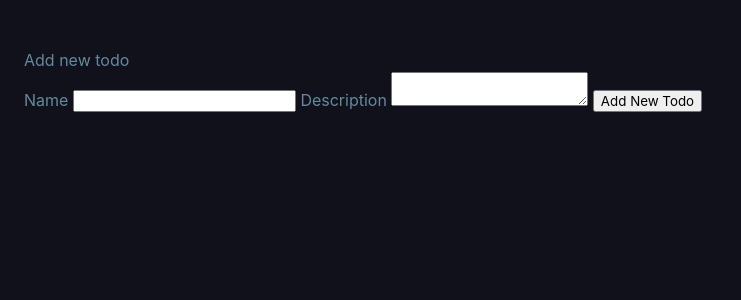
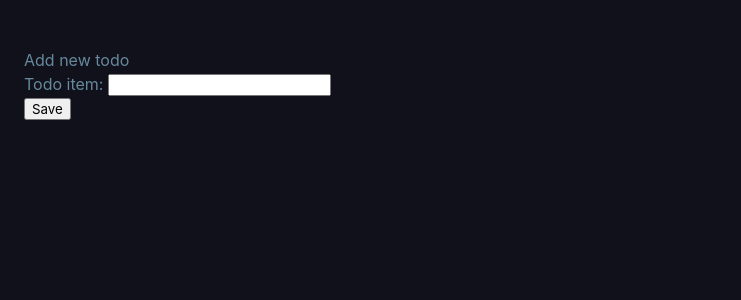
Before and after one commit to nsht/django_taskbook, a Django app: page /new in a window 1280 px wide. Shown: the top 300 px of the page, without its empty margins (0-741 px from the left). Run offline with Django 3.2, Linux system fonts and the light colour scheme; some libraries are stand-ins or nearby versions.

Commit message:
Added Form to add todoitem

```diff
--- /dev/null
+++ b/todoapp/todo/forms.py
@@ -0,0 +1,7 @@
+from django import forms
+from .models import TodoItem,SubItem
+
+class TodoItemForm(forms.ModelForm):
+    class Meta:
+        model = TodoItem
+        fields = ('todo_item',)
--- a/todoapp/todo/templates/todo/new_todo.html
+++ b/todoapp/todo/templates/todo/new_todo.html
@@ -5,11 +5,8 @@
 <h1>Add new todo</h1>
 <form action="{% url 'todo:add_todo' %}" method="POST" >
     {% csrf_token %}
-    <label for="todo_item">Name</label>
-    <input id="todo_item" type="text" name="todo_item">
-    <label for="description">Description</label>
-    <textarea id="description" name="description"></textarea>
-    <input type="submit" name = "new_todo" value="Add New Todo">
+    {{ form.as_p }}
+    <button type="submit" class="save btn btn-default">Save</button>
 </form>
 
 {% endblock %}
--- a/todoapp/todo/views.py
+++ b/todoapp/todo/views.py
@@ -1,34 +1,40 @@
+import pdb
+
 from django.shortcuts import render,get_object_or_404
 from django.http import HttpResponse
 from django.template import loader
 from .models import TodoItem,SubItem
 from django.utils import timezone
-import pdb
+
+from .forms import TodoItemForm
 # Create your views here.
 
 def index(request):
-    template = loader.get_template('todo/index.html')
-    print(request)
+    form = TodoItemForm()
     # todos = TodoItem.objects.all()
     todos = TodoItem.objects.prefetch_related('subitem_set').all()
     # todos[4].subitem_set.all()
-    context = {'todos':todos}
-    return HttpResponse(template.render(context,request))
+    context = {
+        'todos':todos,
+        'form' : form
+        }
+    return render(request,'todo/index.html',context=context)
 
 def new_todo(request):
-    return render(request,'todo/new_todo.html')
+    form = TodoItemForm()
+
+    return render(request,'todo/new_todo.html', {'form': form})
 
 def add_todo(request):
     print(request.POST)
     todo_item=request.POST['todo_item']
-    description=request.POST['description']
     print(todo_item)
 
     new_todo = TodoItem.objects.create(
-        todo_item=todo_item,description=description,created=timezone.now(),status=0
+        todo_item=todo_item,created=timezone.now(),status=0
         )
     new_todo.save()
-    return HttpResponse("New Todo Added")
+    return HttpResponse(status=200)
 
 
 def toggle_completion(request):
```
Also changed, not shown: todoapp/todo/static/js/todo.js (+15 -0 lines), todoapp/todo/templates/todo/index.html (+21 -0 lines).
